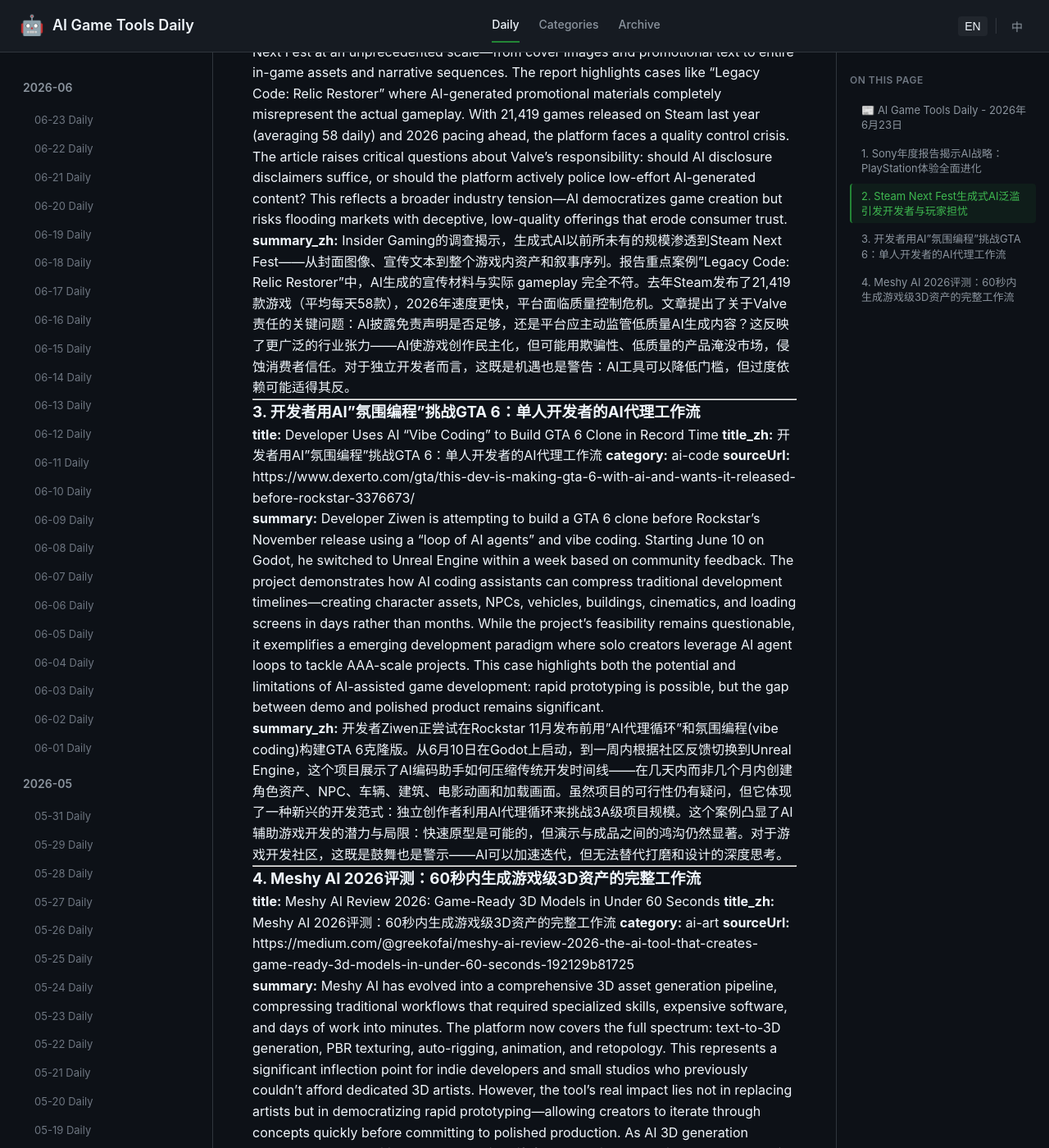
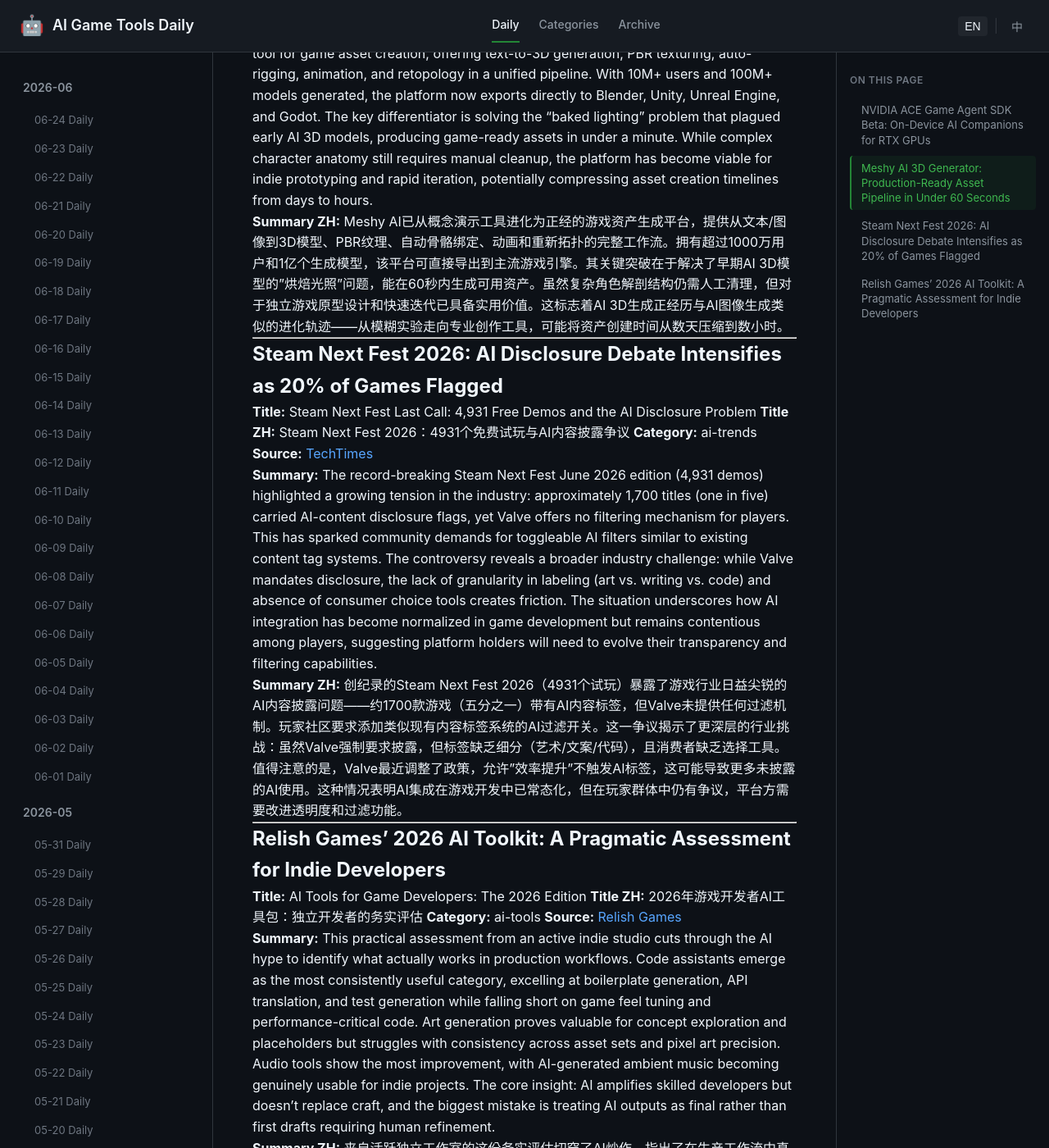
Before and after one commit to sionsychen/ai-game-tools-daily, a Jekyll site: the page built from index.html, in a window 1280 px wide and 1400 px high, scrolled down 930 px. Shown: the whole window at 82% size. Built offline with Jekyll 4.4.1, drawn with Linux system fonts in a browser that asks for light colours; some of the changed text lies outside the part shown.

Commit message:
Publish daily: 2026-06-24

```diff
--- a/_data/used_urls.json
+++ b/_data/used_urls.json
@@ -34,5 +34,11 @@
     "https://insider-gaming.com/steam-next-fest-great-but-ai-games-is-not/",
     "https://www.dexerto.com/gta/this-dev-is-making-gta-6-with-ai-and-wants-it-released-before-rockstar-3376673/",
     "https://medium.com/@greekofai/meshy-ai-review-2026-the-ai-tool-that-creates-game-ready-3d-models-in-under-60-seconds-192129b81725"
+  ],
+  "2026-06-24": [
+    "https://www.tweaktown.com/news/112257/nvidia-launches-ace-game-agent-sdk-beta-for-in-game-ai-companions-that-run-on-rtx-gpus/index.html",
+    "https://medium.com/data-science-in-your-pocket/meshy-ai-3d-generator-review-2026-the-complete-production-workflow-tested-272df212c925",
+    "https://www.techtimes.com/articles/318748/20260620/steam-next-fest-last-call-4931-free-demos-disappear-monday-before-summer-sale.htm",
+    "https://relishgames.com/journal/ai-tools-for-game-developers-the-2026-edition/"
   ]
 }
--- /dev/null
+++ b/_posts/2026-06-24-daily.md
@@ -0,0 +1,55 @@
+---
+layout: post
+title: "AI Game Tools Daily - June 24, 2026"
+date: 2026-06-24
+---
+
+## NVIDIA ACE Game Agent SDK Beta: On-Device AI Companions for RTX GPUs
+
+**Title:** NVIDIA launches ACE Game Agent SDK Beta for in-game AI companions that run on RTX GPUs
+**Title ZH:** NVIDIA发布ACE Game Agent SDK测试版：RTX显卡本地运行AI游戏伙伴
+**Category:** ai-npc
+**Source:** [TweakTown](https://www.tweaktown.com/news/112257/nvidia-launches-ace-game-agent-sdk-beta-for-in-game-ai-companions-that-run-on-rtx-gpus/index.html)
+
+**Summary:** NVIDIA's ACE Game Agent SDK Beta represents a strategic pivot toward local, on-device AI processing for game NPCs, reducing cloud dependency and latency concerns. The SDK includes Unreal Engine 5 plugins with speech recognition, small language models (Qwen 3.5 4B), and ultra-lightweight text-to-speech (Chatterbox Turbo 350M), enabling AI companions to run on GPUs with as little as 8GB VRAM. This democratizes AI NPC technology for indie developers while addressing privacy and cost concerns associated with cloud-based AI services. The partnership with Epic Games to integrate ACE with MetaHuman NPC technology signals NVIDIA's ambition to become the infrastructure layer for next-generation interactive characters.
+
+**Summary ZH:** NVIDIA ACE Game Agent SDK测试版的发布标志着游戏AI伙伴技术从云端向本地端侧计算的重要转变。该SDK包含Unreal Engine 5插件，集成语音识别、小型语言模型和文本转语音功能，最低仅需8GB显存即可运行，使独立开发者也能实现AI NPC功能。与Epic合作将ACE集成到MetaHuman技术中，显示出NVIDIA希望成为下一代交互角色基础设施层的战略意图。这一本地化处理方案有效解决了云端AI的延迟、成本和隐私问题，同时通过开源MIT许可证降低了采用门槛。PUBG Ally等实际应用案例证明该技术已具备商业化条件，预计将在2026年下半年看到更多采用该SDK的游戏作品。
+
+---
+
+## Meshy AI 3D Generator: Production-Ready Asset Pipeline in Under 60 Seconds
+
+**Title:** Meshy AI 3D Generator Review 2026: The Complete Production Workflow Tested
+**Title ZH:** Meshy AI 3D生成器2026评测：完整生产工作流实测
+**Category:** ai-tools
+**Source:** [Medium/Data Science in Your Pocket](https://medium.com/data-science-in-your-pocket/meshy-ai-3d-generator-review-2026-the-complete-production-workflow-tested-272df212c925)
+
+**Summary:** Meshy AI has evolved from a conceptual demo to a legitimate production tool for game asset creation, offering text-to-3D generation, PBR texturing, auto-rigging, animation, and retopology in a unified pipeline. With 10M+ users and 100M+ models generated, the platform now exports directly to Blender, Unity, Unreal Engine, and Godot. The key differentiator is solving the "baked lighting" problem that plagued early AI 3D models, producing game-ready assets in under a minute. While complex character anatomy still requires manual cleanup, the platform has become viable for indie prototyping and rapid iteration, potentially compressing asset creation timelines from days to hours.
+
+**Summary ZH:** Meshy AI已从概念演示工具进化为正经的游戏资产生成平台，提供从文本/图像到3D模型、PBR纹理、自动骨骼绑定、动画和重新拓扑的完整工作流。拥有超过1000万用户和1亿个生成模型，该平台可直接导出到主流游戏引擎。其关键突破在于解决了早期AI 3D模型的"烘焙光照"问题，能在60秒内生成可用资产。虽然复杂角色解剖结构仍需人工清理，但对于独立游戏原型设计和快速迭代已具备实用价值。这标志着AI 3D生成正经历与AI图像生成类似的进化轨迹——从模糊实验走向专业创作工具，可能将资产创建时间从数天压缩到数小时。
+
+---
+
+## Steam Next Fest 2026: AI Disclosure Debate Intensifies as 20% of Games Flagged
+
+**Title:** Steam Next Fest Last Call: 4,931 Free Demos and the AI Disclosure Problem
+**Title ZH:** Steam Next Fest 2026：4931个免费试玩与AI内容披露争议
+**Category:** ai-trends
+**Source:** [TechTimes](https://www.techtimes.com/articles/318748/20260620/steam-next-fest-last-call-4931-free-demos-disappear-monday-before-summer-sale.htm)
+
+**Summary:** The record-breaking Steam Next Fest June 2026 edition (4,931 demos) highlighted a growing tension in the industry: approximately 1,700 titles (one in five) carried AI-content disclosure flags, yet Valve offers no filtering mechanism for players. This has sparked community demands for toggleable AI filters similar to existing content tag systems. The controversy reveals a broader industry challenge: while Valve mandates disclosure, the lack of granularity in labeling (art vs. writing vs. code) and absence of consumer choice tools creates friction. The situation underscores how AI integration has become normalized in game development but remains contentious among players, suggesting platform holders will need to evolve their transparency and filtering capabilities.
+
+**Summary ZH:** 创纪录的Steam Next Fest 2026（4931个试玩）暴露了游戏行业日益尖锐的AI内容披露问题——约1700款游戏（五分之一）带有AI内容标签，但Valve未提供任何过滤机制。玩家社区要求添加类似现有内容标签系统的AI过滤开关。这一争议揭示了更深层的行业挑战：虽然Valve强制要求披露，但标签缺乏细分（艺术/文案/代码），且消费者缺乏选择工具。值得注意的是，Valve最近调整了政策，允许"效率提升"不触发AI标签，这可能导致更多未披露的AI使用。这种情况表明AI集成在游戏开发中已常态化，但在玩家群体中仍有争议，平台方需要改进透明度和过滤功能。
+
+---
+
+## Relish Games' 2026 AI Toolkit: A Pragmatic Assessment for Indie Developers
+
+**Title:** AI Tools for Game Developers: The 2026 Edition
+**Title ZH:** 2026年游戏开发者AI工具包：独立开发者的务实评估
+**Category:** ai-tools
+**Source:** [Relish Games](https://relishgames.com/journal/ai-tools-for-game-developers-the-2026-edition/)
+
+**Summary:** This practical assessment from an active indie studio cuts through the AI hype to identify what actually works in production workflows. Code assistants emerge as the most consistently useful category, excelling at boilerplate generation, API translation, and test generation while falling short on game feel tuning and performance-critical code. Art generation proves valuable for concept exploration and placeholders but struggles with consistency across asset sets and pixel art precision. Audio tools show the most improvement, with AI-generated ambient music becoming genuinely usable for indie projects. The core insight: AI amplifies skilled developers but doesn't replace craft, and the biggest mistake is treating AI outputs as final rather than first drafts requiring human refinement.
+
+**Summary ZH:** 来自活跃独立工作室的这份务实评估切穿了AI炒作，指出了在生产工作流中真正有效的工具。代码助手被认定为最 consistently 有用的类别，擅长样板代码生成和API转换，但在游戏手感调校和性能关键代码方面仍有不足。艺术生成适用于概念探索和占位资产，但在跨资产集一致性方面仍令人沮丧。音频工具改进最大，AI生成的环境音乐对独立项目已真正可用。核心洞见是：AI放大熟练开发者的能力，但不替代工艺；最大的错误是将AI输出视为最终成品而非需要人工精炼的初稿。文章推荐的2026年工具栈——代码助手+概念艺术AI+AI音频原型+自动化测试——为独立开发者提供了实用的整合路径。
```
